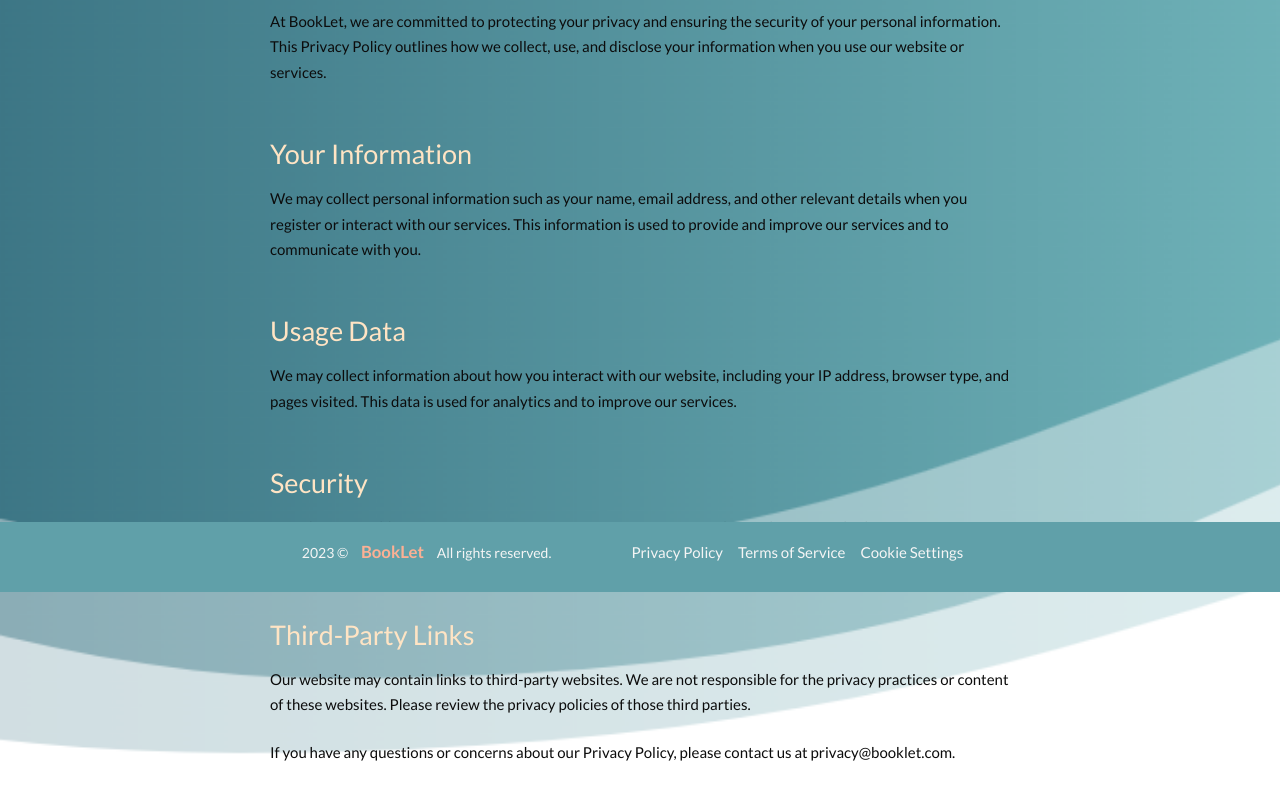
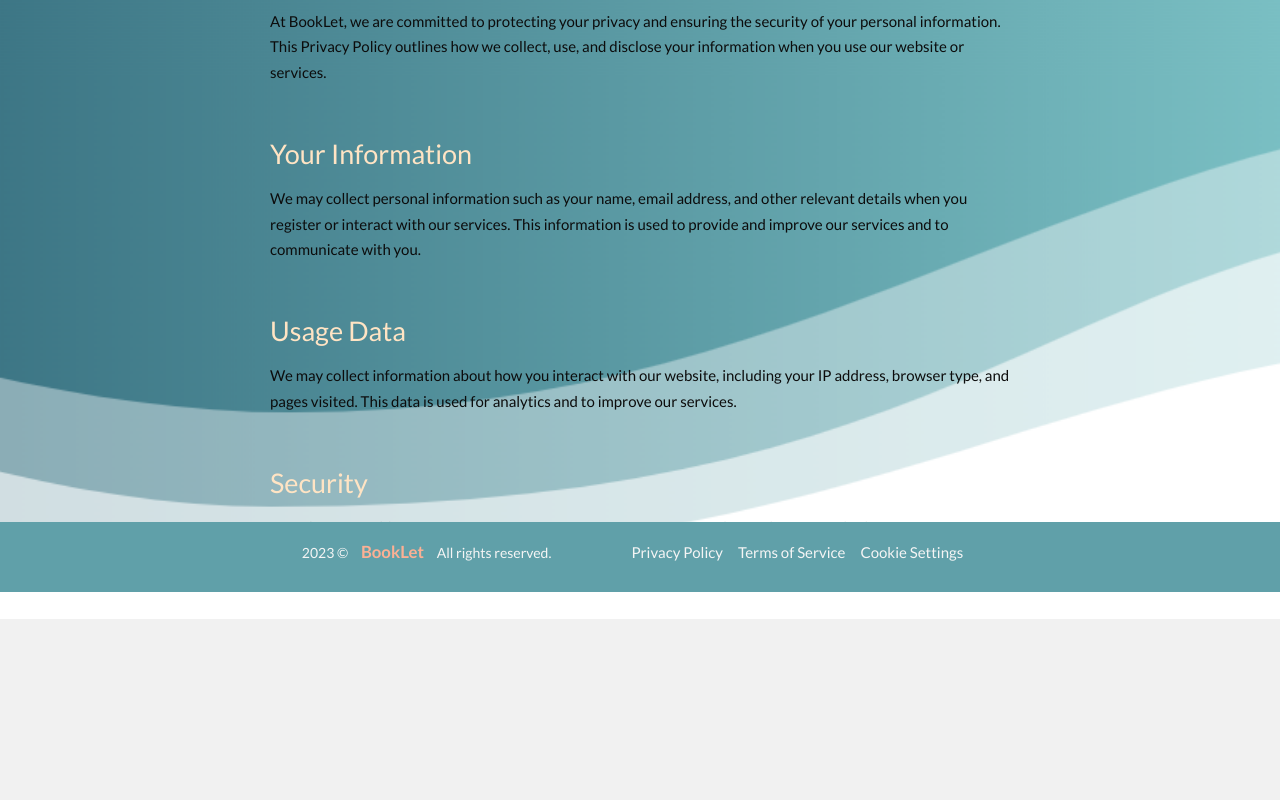
Before and after one commit to Djani-Antova/BookLet-october-2023, a React (Vite) app in the folder client/: page /privacy in a window 1280 px wide. Shown: the part 208-1008 px from the top of the page. After the commit the page ends 827 px from the top, so only its background shows below. Built offline with nearby package versions, Linux system fonts and the light colour scheme.

Commit message:
Update Privacy.jsx

```diff
--- a/client/src/components/privacy/Privacy.jsx
+++ b/client/src/components/privacy/Privacy.jsx
@@ -35,17 +35,6 @@ export default function Privacy() {
             over the internet or electronic storage is completely secure.
             </p>
 
-            <h3>Third-Party Links</h3>
-            <p>
-            Our website may contain links to third-party websites. We are not
-            responsible for the privacy practices or content of these websites.
-            Please review the privacy policies of those third parties.
-            </p>
-
-            <p>
-            If you have any questions or concerns about our Privacy Policy, please
-            contact us at privacy@booklet.com.
-            </p>
         </div>
     );
 }
```
